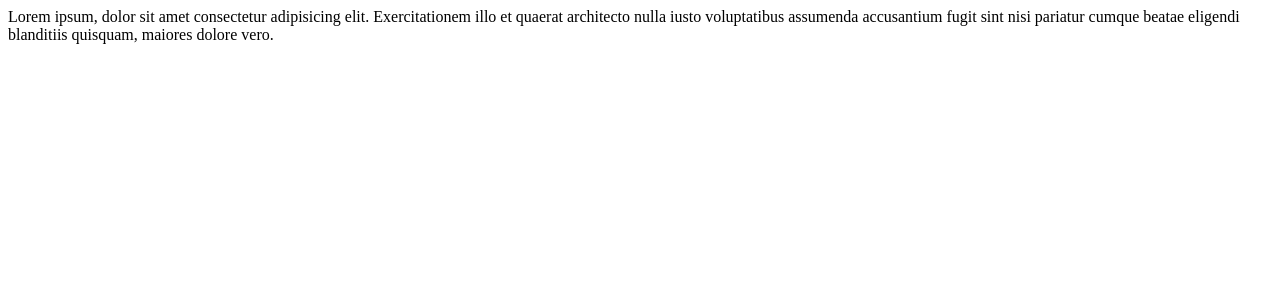
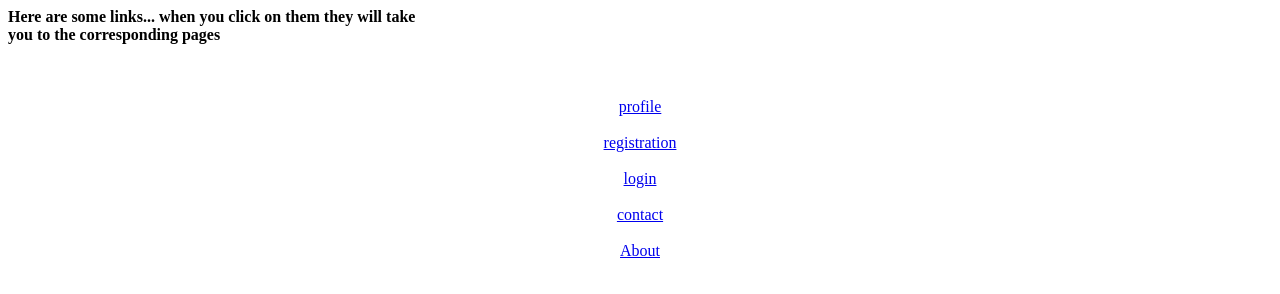
Before and after one commit to samad-shaik/myrepo, a plain HTML site: page index.html in a window 1280 px wide. Drawn offline with Linux system fonts and the light colour scheme.

Commit message:
changed by master branch

```diff
--- a/index.html
+++ b/index.html
@@ -1,17 +1,18 @@
 <!DOCTYPE html>
 <html lang="en">
-
 <head>
     <meta charset="UTF-8">
     <meta http-equiv="X-UA-Compatible" content="IE=edge">
     <meta name="viewport" content="width=device-width, initial-scale=1.0">
-    <title>index page</title>
+    <title>home page</title>
 </head>
-
 <body>
-    Lorem ipsum, dolor sit amet consectetur adipisicing elit. Exercitationem illo et quaerat architecto nulla iusto
-    voluptatibus assumenda accusantium fugit sint nisi pariatur cumque beatae eligendi blanditiis quisquam, maiores
-    dolore vero.
+    <B>Here are some links... when you click on them they will take<br>you to the corresponding pages</B><br><br><br><br>
+    <center><a href="profile.html">profile</a><br><br>
+   <a href="registration.html">registration</a><br>
+   <br>
+   <a href="login.html">login</a><br><br>
+   <a href="contact.html">contact</a><br><br>
+   <a href="about.html">About</a><br><br></center>
 </body>
-
 </html>
```
